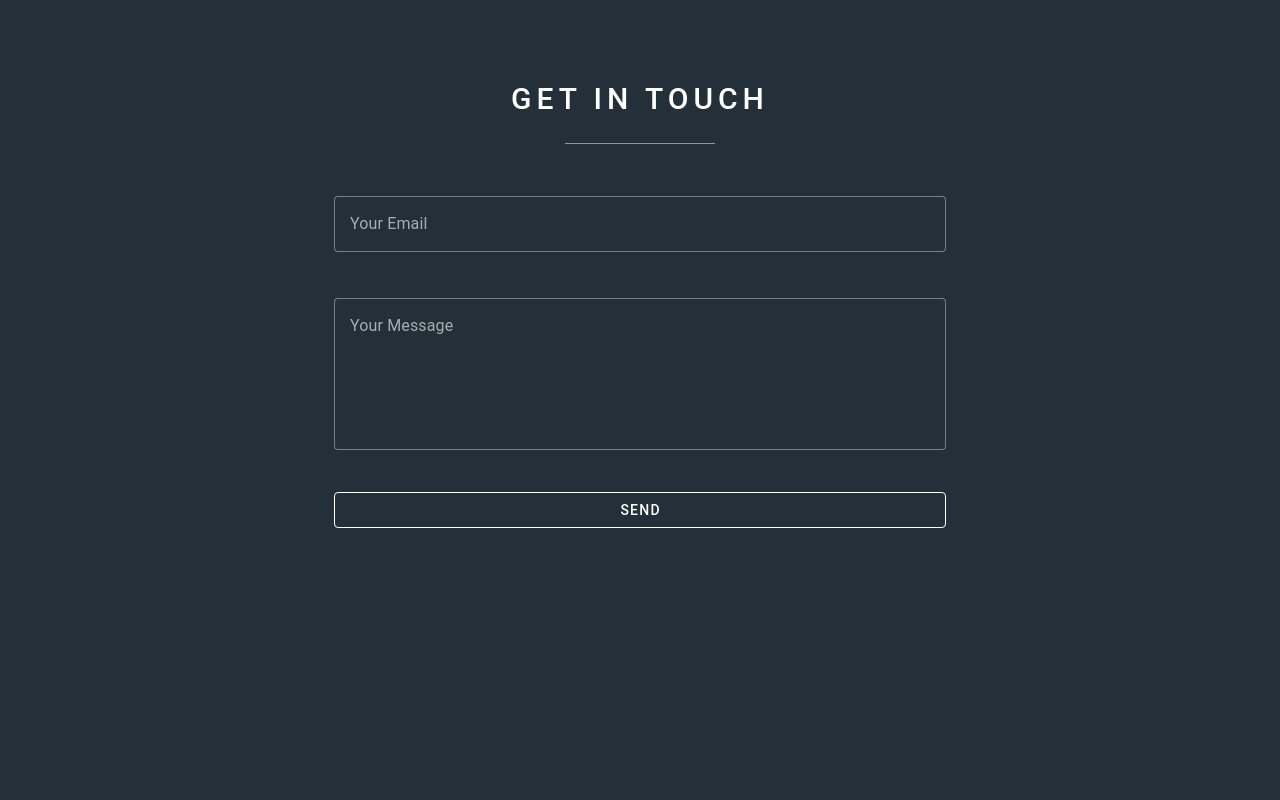
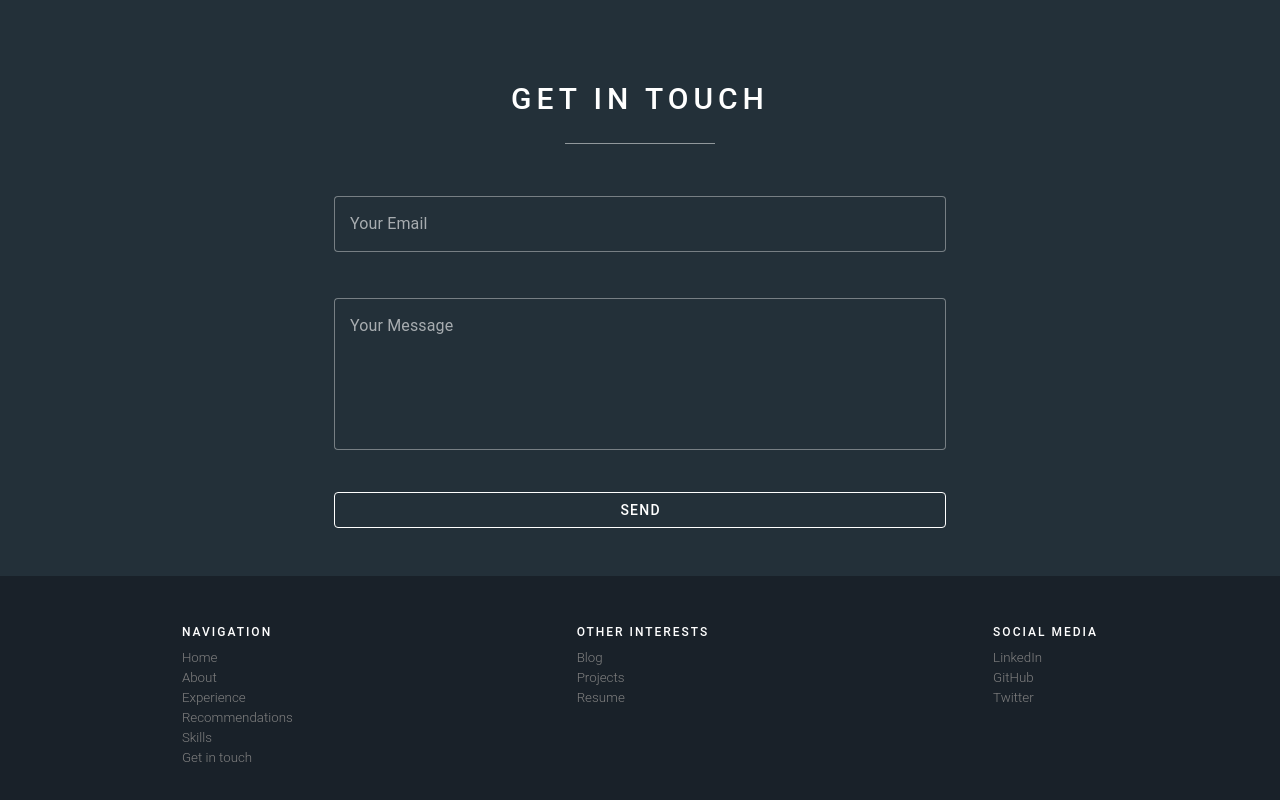
Before and after one commit to ilhankalac/portfolio-app, a Vue app: page / in a window 1280 px wide. Shown: the part 2881-3681 px from the top of the page. Before the commit the page ends 3457 px from the top, so only its background shows below. Built offline with nearby package versions, Linux system fonts and the light colour scheme; no server answers; the database is empty.

Commit message:
Footer add with links without action

```diff
--- /dev/null
+++ b/src/components/Footer.vue
@@ -0,0 +1,58 @@
+<template>
+  <div style="background: rgb(var(--v-theme-primary))">
+    <footer class="pa-10">
+      <div :class="smAndDown ? 'd-flex flex-column ga-5' : 'd-flex text-white justify-space-around'">
+        <div class="d-flex flex-column">
+          <div class="text-overline text-white">
+            Navigation
+          </div>
+          <div class="d-flex text-white foot-links flex-wrap" :class="smAndDown ? 'ga-5' : 'flex-column font-weight-light'" style="font-size:smaller">
+            <span>Home</span>
+            <span>About</span>
+            <span>Experience</span>
+            <span>Recommendations</span>
+            <span>Skills</span>
+            <span>Get in touch</span>
+          </div>
+        </div>
+        <div class="d-flex flex-column">
+          <div class="text-overline text-white">
+            Other interests
+          </div>
+          <div class="d-flex text-white foot-links" :class="smAndDown ? 'ga-5' : 'flex-column font-weight-light foot-links'" style="font-size:smaller">
+            <span>Blog</span>
+            <span>Projects</span>
+            <span>Resume</span>
+          </div>
+        </div>
+         <div class="d-flex flex-column">
+          <div class="text-overline text-white">
+            Social Media
+          </div>
+          <div class="d-flex text-white foot-links" :class="smAndDown ? 'ga-5' : 'flex-column font-weight-light foot-links'" style="font-size:smaller">
+            <span>LinkedIn</span>
+            <span>GitHub</span>
+            <span>Twitter</span>
+          </div>
+        </div>
+      </div>
+    </footer>
+  </div>
+</template>
+
+<script lang="ts" setup>
+import { useDisplay } from "vuetify";
+const { smAndDown } = useDisplay();
+</script>
+
+<style scoped lang="scss">
+.foot-links {
+  span {
+    cursor: pointer;
+    color: grey;
+    &:hover {
+      color: white;
+    }
+  }
+}
+</style>
--- a/src/layouts/GuestLayout.vue
+++ b/src/layouts/GuestLayout.vue
@@ -6,6 +6,7 @@
   <Recommendations />
 	<Skills />
   <GetInTouch />
+  <Footer />
 </template>
 
 <script lang="ts" setup>
@@ -16,5 +17,6 @@ import Experience from '@/views/Experience.vue';
 import Recommendations from '@/views/Recommendations.vue';
 import Skills from '@/views/Skills.vue';
 import GetInTouch from '@/views/GetInTouch.vue';
+import Footer from '@/components/Footer.vue';
 import { onBeforeUnmount, onMounted, ref } from 'vue';
 </script>
```
